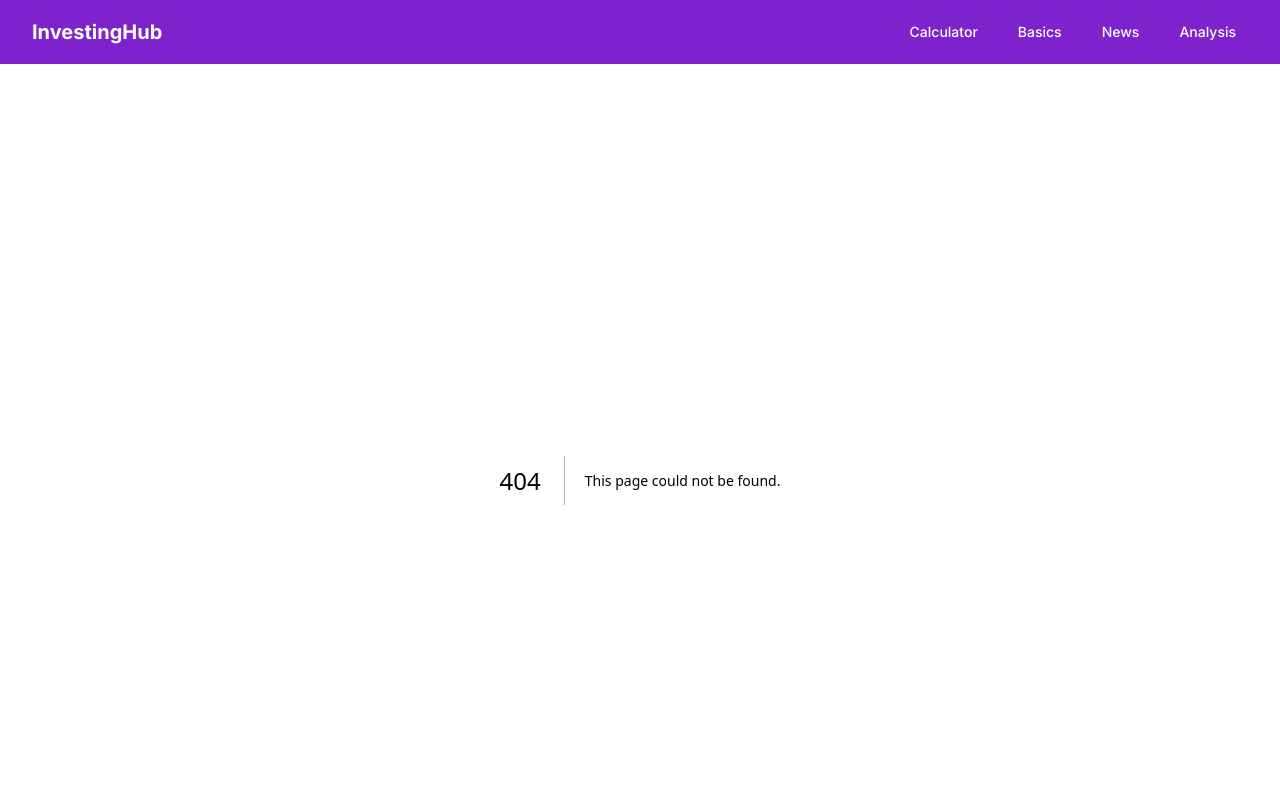
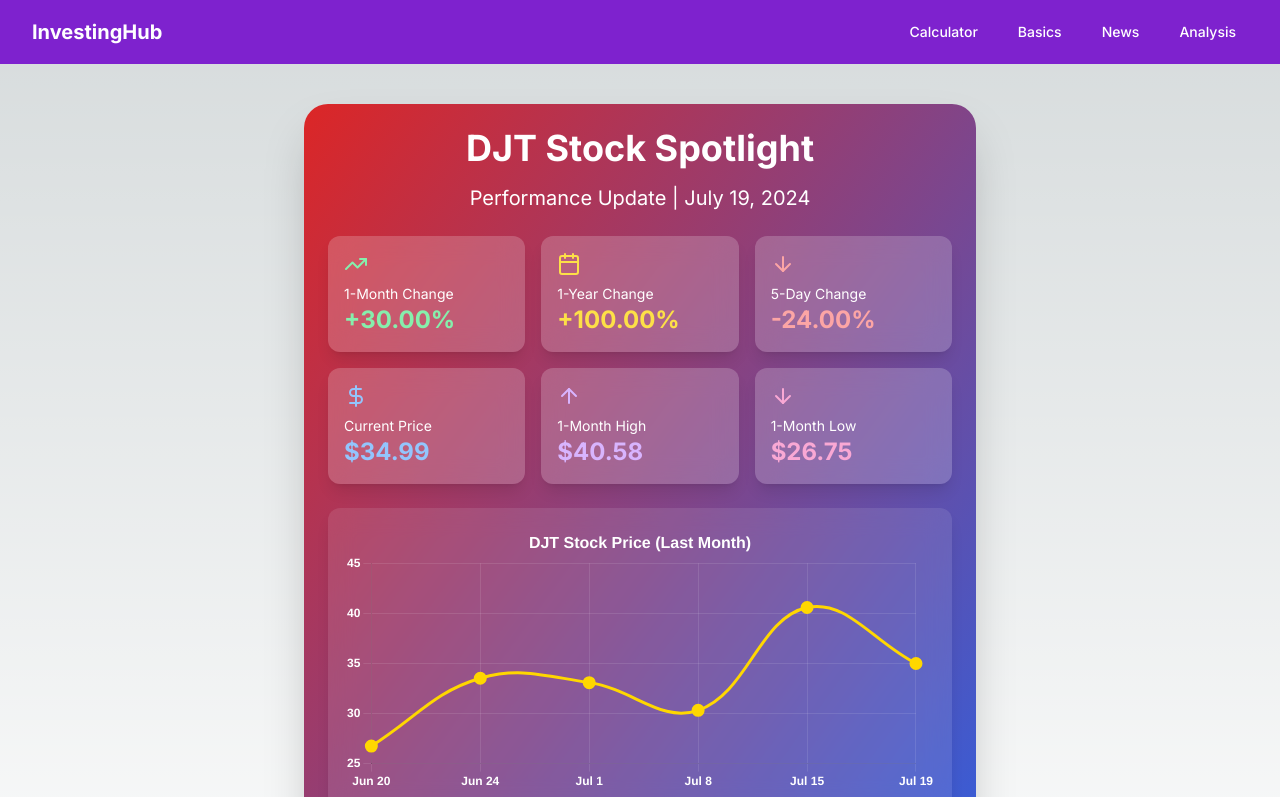
Before and after one commit to blindjedi/growth-calculator, a Next.js app: page /stock-analysis/djt in a window 1280 px wide. Before the commit this address had no page. Shown: the top 797 px of the page. Built offline with nearby package versions, Linux system fonts and the light colour scheme.

Commit message:
added new infographic for djt

```diff
--- /dev/null
+++ b/src/app/stock-analysis/djt/page.jsx
@@ -0,0 +1,158 @@
+'use client';
+
+import React from 'react';
+import { TrendingUp, DollarSign, ArrowUp, ArrowDown, Calendar } from 'lucide-react';
+import { Line } from 'react-chartjs-2';
+import {
+  Chart as ChartJS,
+  CategoryScale,
+  LinearScale,
+  PointElement,
+  LineElement,
+  Title,
+  Tooltip,
+  Legend,
+} from 'chart.js';
+
+ChartJS.register(
+  CategoryScale,
+  LinearScale,
+  PointElement,
+  LineElement,
+  Title,
+  Tooltip,
+  Legend
+);
+
+const data = [
+  { date: 'Jun 20', price: 26.75 },
+  { date: 'Jun 24', price: 33.52 },
+  { date: 'Jul 1', price: 33.08 },
+  { date: 'Jul 8', price: 30.32 },
+  { date: 'Jul 15', price: 40.58 },
+  { date: 'Jul 19', price: 34.99 },
+];
+
+const DJTPerformanceChart = () => {
+  const chartData = {
+    labels: data.map(item => item.date),
+    datasets: [
+      {
+        label: 'Stock Price',
+        data: data.map(item => item.price),
+        borderColor: 'rgb(255, 215, 0)',
+        backgroundColor: 'rgba(255, 215, 0, 0.5)',
+        fill: true,
+        tension: 0.4,
+        borderWidth: 3,
+        pointRadius: 5,
+        pointBackgroundColor: 'rgb(255, 215, 0)',
+      }
+    ]
+  };
+
+  const options = {
+    responsive: true,
+    maintainAspectRatio: false,
+    plugins: {
+      legend: {
+        display: false,
+      },
+      title: {
+        display: true,
+        text: 'DJT Stock Price (Last Month)',
+        font: {
+          size: 16,
+          weight: 'bold'
+        },
+        color: 'white',
+        padding: 10
+      }
+    },
+    scales: {
+      y: {
+        min: 25,
+        max: 45,
+        ticks: {
+          color: 'white',
+          font: {
+            size: 12,
+            weight: 'bold'
+          }
+        },
+        grid: {
+          color: 'rgba(255, 255, 255, 0.1)'
+        }
+      },
+      x: {
+        ticks: {
+          color: 'white',
+          font: {
+            size: 12,
+            weight: 'bold'
+          }
+        },
+        grid: {
+          color: 'rgba(255, 255, 255, 0.1)'
+        }
+      }
+    }
+  };
+
+  return (
+    <div className="bg-gradient-to-br from-red-600 to-blue-600 p-4 sm:p-6 rounded-3xl shadow-2xl max-w-sm sm:max-w-md md:max-w-lg lg:max-w-2xl mx-auto mt-6 text-white">
+      <div className="flex items-center justify-center mb-4">
+        <h1 className="text-2xl sm:text-4xl font-bold text-center">DJT Stock Spotlight</h1>
+      </div>
+      <p className="text-center text-sm sm:text-xl mb-4 sm:mb-6">Performance Update | July 19, 2024</p>
+
+      <div className="grid grid-cols-2 sm:grid-cols-3 gap-2 sm:gap-4 mb-4 sm:mb-6">
+        <div className="bg-white bg-opacity-20 p-2 sm:p-4 rounded-xl shadow-lg backdrop-blur-md">
+          <TrendingUp className="text-green-300 mb-1 sm:mb-2" size={24} />
+          <p className="text-xs sm:text-sm">1-Month Change</p>
+          <p className="text-lg sm:text-2xl font-bold text-green-300">+30.00%</p>
+        </div>
+        <div className="bg-white bg-opacity-20 p-2 sm:p-4 rounded-xl shadow-lg backdrop-blur-md">
+          <Calendar className="text-yellow-300 mb-1 sm:mb-2" size={24} />
+          <p className="text-xs sm:text-sm">1-Year Change</p>
+          <p className="text-lg sm:text-2xl font-bold text-yellow-300">+100.00%</p>
+        </div>
+        <div className="bg-white bg-opacity-20 p-2 sm:p-4 rounded-xl shadow-lg backdrop-blur-md">
+          <ArrowDown className="text-red-300 mb-1 sm:mb-2" size={24} />
+          <p className="text-xs sm:text-sm">5-Day Change</p>
+          <p className="text-lg sm:text-2xl font-bold text-red-300">-24.00%</p>
+        </div>
+        <div className="bg-white bg-opacity-20 p-2 sm:p-4 rounded-xl shadow-lg backdrop-blur-md">
+          <DollarSign className="text-blue-300 mb-1 sm:mb-2" size={24} />
+          <p className="text-xs sm:text-sm">Current Price</p>
+          <p className="text-lg sm:text-2xl font-bold text-blue-300">$34.99</p>
+        </div>
+        <div className="bg-white bg-opacity-20 p-2 sm:p-4 rounded-xl shadow-lg backdrop-blur-md">
+          <ArrowUp className="text-purple-300 mb-1 sm:mb-2" size={24} />
+          <p className="text-xs sm:text-sm">1-Month High</p>
+          <p className="text-lg sm:text-2xl font-bold text-purple-300">$40.58</p>
+        </div>
+        <div className="bg-white bg-opacity-20 p-2 sm:p-4 rounded-xl shadow-lg backdrop-blur-md">
+          <ArrowDown className="text-pink-300 mb-1 sm:mb-2" size={24} />
+          <p className="text-xs sm:text-sm">1-Month Low</p>
+          <p className="text-lg sm:text-2xl font-bold text-pink-300">$26.75</p>
+        </div>
+      </div>
+
+      <div className="bg-white bg-opacity-10 p-2 sm:p-4 rounded-xl shadow-lg backdrop-blur-md mb-4 sm:mb-6" style={{height: '300px'}}>
+        <Line options={options} data={chartData} />
+      </div>
+
+      <div className="text-center">
+        <p className="mb-2 text-sm sm:text-lg">DJT stock shows high volatility: +30% in 1 month, +100% in 1 year, but -24% in the last 5 days.</p>
+        <p className="font-semibold text-base sm:text-xl">Market sentiment appears mixed with significant price fluctuations.</p>
+      </div>
+
+      <div className="mt-4 sm:mt-6 text-center text-xs sm:text-sm opacity-75">
+        <p>Follow @thematt6js for more market insights!</p>
+      </div>
+    </div>
+  );
+};
+
+export default DJTPerformanceChart;
```
